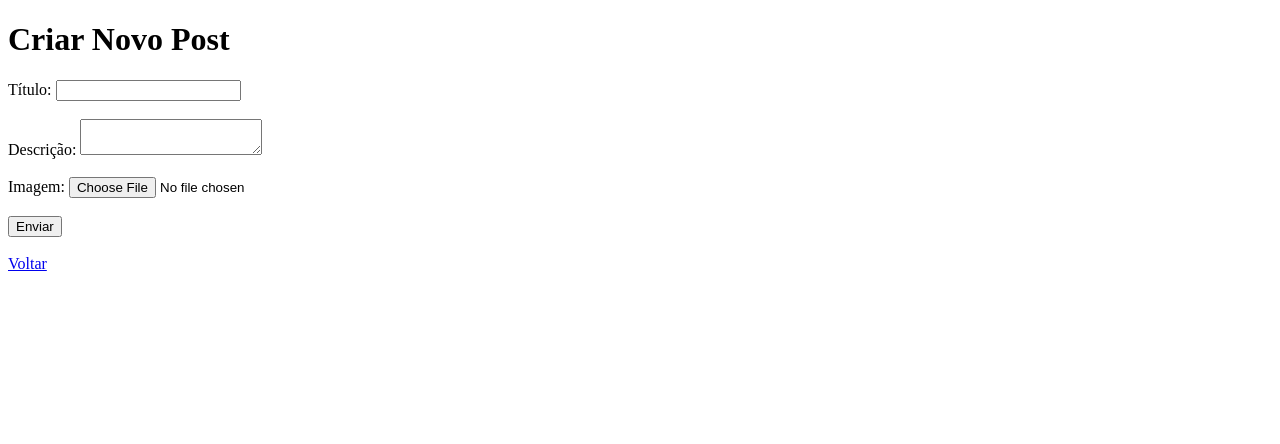
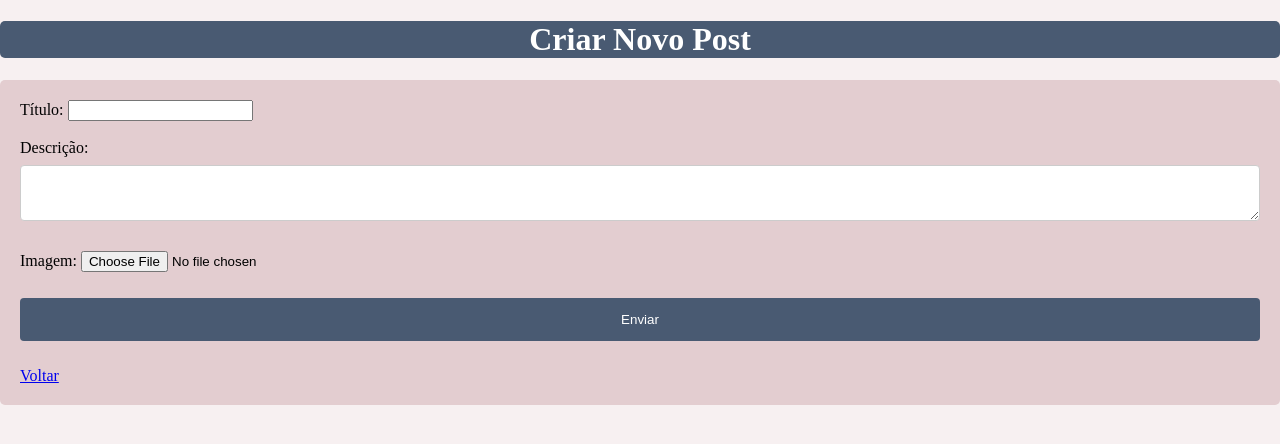
Before and after one commit to J0h4d4/FlaskBlog, a Flask app: page /new_post in a window 1280 px wide. Shown: the top 444 px of the page. Run offline with Flask 2, Linux system fonts and the light colour scheme.

Commit message:
version 2.1

```diff
--- a/app.py
+++ b/app.py
@@ -12,9 +12,9 @@ app.config['UPLOAD_FOLDER'] = 'static/uploads'
 posts = []
 
 # Rota principal que exibe a página inicial com a lista de posts
-@app.route('/')
+@app.route('/', methods=['GET','POST'])
 def index():
-    return render_template('index.html', posts=posts)
+    return render_template('index.html')
 
 # Rota para criar um novo post, aceita métodos GET e POST
 @app.route('/new_post', methods=['GET', 'POST'])
@@ -46,11 +46,14 @@ def new_post():
         # Adiciona o post à lista de posts
         posts.append(post)
         # Redireciona para a página inicial após o envio do post
-        return redirect(url_for('index'))
+        return redirect(url_for('viagens'))
 
     # Se o método for GET, renderiza a página de criação de novo post
     return render_template('new_post.html')
 
+@app.route('/viagens', methods=['GET', 'POST'])
+def viagens():
+    return render_template('viagens.html',posts=posts)
 # Executa a aplicação Flask no modo debug
 if __name__ == '__main__':
     app.run(debug=True)
--- /dev/null
+++ b/static/styles.css
@@ -0,0 +1,151 @@
+body.New_post {
+  background-color: #f7f0f1;
+}
+
+h1.New_post {
+  background-color: #495a72;
+  color: white;
+  border-radius: 5px;
+  text-align: center;
+}
+
+div.New_post {
+  border-radius: 5px;
+  background-color: #e3cdd0;
+  padding: 20px;
+}
+
+form.New_post {
+    align-items: center;
+}
+
+input[type=text].New_post, select.New_post, textarea.New_post {
+  width: 100%;
+  padding: 12px 20px;
+  margin: 8px 0;
+  display: inline-block;
+  border: 1px solid #ccc;
+  border-radius: 4px;
+  box-sizing: border-box;
+}
+
+button[type=submit].New_post {
+  width: 100%;
+  background-color: #495a72;
+  color: white;
+  padding: 14px 20px;
+  margin: 8px 0;
+  border: none;
+  border-radius: 4px;
+  cursor: pointer;
+}
+
+button[type=submit]:hover.New_post{
+  background-color: #59697f;
+}
+
+body{
+    margin:0px;
+
+    overflow-x:hidden;
+}
+main.Main_Page{
+    >div.text{
+        min-width:500px;
+        min-height:500px;
+        width:100%;
+        height:100%;
+        position:absolute;
+        display:flex;
+        justify-content:center;
+        align-items:center;
+
+        >h1{
+            font-size:60px;
+            margin:0px;
+            color:white;
+            position:absolute;
+            text-shadow:3px 3px 12px black;
+            margin-top:-200px;
+        }
+
+        >h3{
+            color:white;
+            text-shadow:3px 3px 13px black;
+        }
+
+        >button{
+            position:absolute;
+            border:none;
+            border-radius:6px;
+            height:50px;
+            width:200px;
+            box-shadow:1px 1px 10px black;
+            margin-top:200px;
+            color:#495a72;
+            font-weight:bold;
+            background:rgba(255,255,255,0.8);
+        }
+    }
+    >img{
+        min-width:500px;
+        min-height:500px;
+        width:100%;
+        height:100%;
+    }
+}
+header.Blog{
+    width:100%;
+    height:150px;
+    display:flex;
+    align-items:center;
+    justify-content:center;
+    background:#495a72;
+
+    >h1{
+        color:white;
+    }
+}
+main.Blog{
+    display:flex;
+    flex-direction:column;
+    align-items:center;
+    text-align:center;
+    min-height:645px;
+    width: 100%;
+    background:#e3cdd0;
+    color:black;
+
+    >button{
+        width:200px;
+        height:30px;
+        border:none;
+        border-radius:4px;
+        margin-top:10px;
+    }
+    >div.all{
+        width:500px;
+        background:#495a72;
+        display:flex;
+        flex-direction:column;
+        align-items:center;
+        border-radius:12px;
+        color:white;
+
+        >div.description{
+            height:inherit;
+            max-width:450px;
+            word-wrap: break-word;
+
+            >p{
+                text-align:justify;
+            }
+        }
+    }
+}
+footer.Blog{
+    height:160px;
+    width:100%;
+    background:#495a72;
+    }
+}
--- a/templates/new_post.html
+++ b/templates/new_post.html
@@ -3,35 +3,37 @@
 <head>
     <!-- Metadados da página -->
     <meta charset="UTF-8">
+    <link rel="stylesheet" href="../static/styles.css" type="text/css">
     <title>Novo Post</title>
+
 </head>
-<body>
+<body class="New_post">
     <!-- Título principal da página -->
-    <h1>Criar Novo Post</h1>
-
+    <h1 align-items="center" class="New_post">Criar Novo Post</h1>
+    <div class="New_post">
        <!-- Formulário para criação de um novo post -->
-    <form action="{{ url_for('new_post') }}" method="post" enctype="multipart/form-data">
+        <form action="{{ url_for('new_post') }}" method="post" enctype="multipart/form-data" class="New_post">
             <!-- Campo para inserção do título do post -->
             <label for="title">Título:</label>
             <input type="text" name="title" id="title" required>
             <br><br>
 
             <!-- Campo para inserção da descrição do post -->
-        <label for="description">Descrição:</label>
-        <textarea name="description" id="description" required></textarea>
+            <label for="description" class="New_post">Descrição:</label><br>
+            <textarea name="description" id="description" required class="New_post"></textarea>
             <br><br>
 
             <!-- Campo para upload de uma imagem para o post -->
-        <label for="file">Imagem:</label>
-        <input type="file" name="file" id="file">
+            <label for="file" class="New_post">Imagem:</label>
+            <input type="file" name="file" id="file" class="New_post">
             <br><br>
 
             <!-- Botão para submeter o formulário -->
-        <button type="submit">Enviar</button>
+            <button type="submit" class="New_post">Enviar</button>
         </form>
         <br>
-
         <!-- Link para voltar à página inicial -->
         <a href="{{ url_for('index') }}">Voltar</a>
+    </div>
 </body>
 </html>
```
Also changed, not shown: templates/index.html (+14 -19 lines), templates/viagens.html (added, +41 -0 lines), README.md, static/imgs/good_travels.webp (added), static/uploads/rm.png (added). Lines whose indentation alone changed are shown as unchanged.
